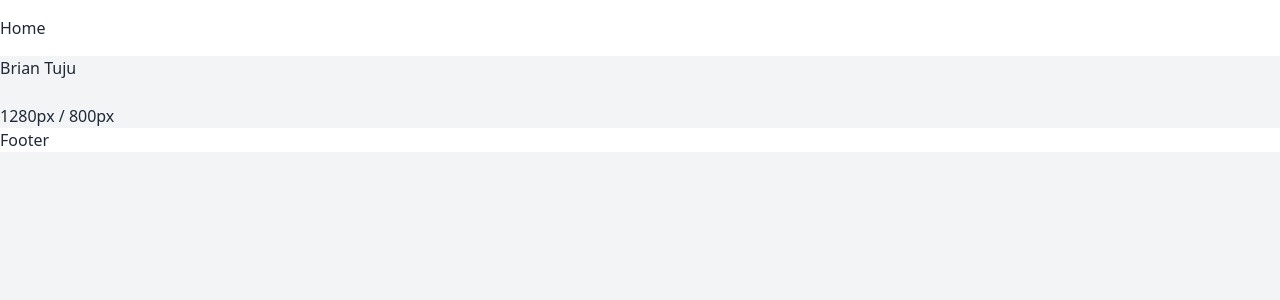
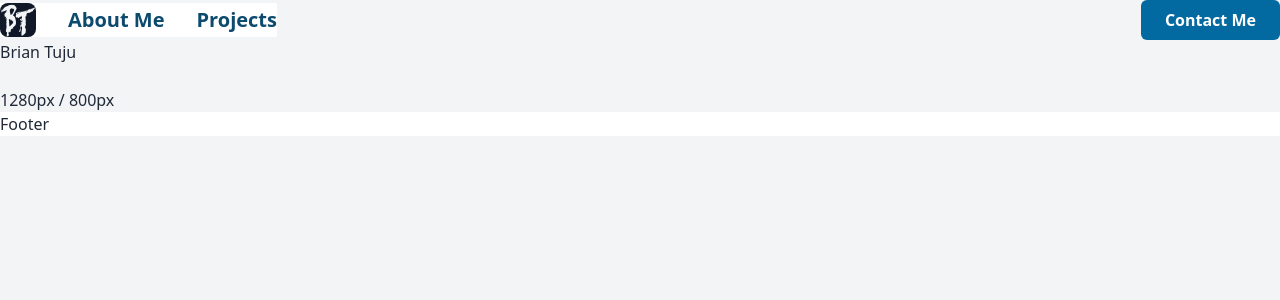
Before and after one commit to briantuju/briantuju, a Next.js app: page / in a window 1280 px wide. Shown: the top 300 px of the page. Built offline with nearby package versions, Linux system fonts and the light colour scheme.

Commit message:
Design the navigation

```diff
--- /dev/null
+++ b/components/icons/IconMenuLeft.tsx
@@ -0,0 +1,12 @@
+const IconMenuLeft = (props: React.SVGProps<SVGSVGElement>) => {
+  return (
+    <svg fill="none" viewBox="0 0 24 24" {...props}>
+      <path
+        fill="currentColor"
+        d="M2 5.995c0-.55.446-.995.995-.995h8.01a.995.995 0 010 1.99h-8.01A.995.995 0 012 5.995zM2 12c0-.55.446-.995.995-.995h18.01a.995.995 0 110 1.99H2.995A.995.995 0 012 12zM2.995 17.01a.995.995 0 000 1.99h12.01a.995.995 0 000-1.99H2.995z"
+      />
+    </svg>
+  )
+}
+
+export default IconMenuLeft
--- a/components/layout/Navigation.tsx
+++ b/components/layout/Navigation.tsx
@@ -1,10 +1,74 @@
-import Header from './Header'
+import Link from 'next/link'
+import Image from 'next/image'
+import { useState } from 'react'
+
+import { Size, useWindowSize } from '@/hooks/useWindowSize'
+import logoCropped from '@/public/img/logo-cropped.png'
+import IconMenuLeft from '../icons/IconMenuLeft'
+import { maxMobileWidth } from '@/utils'
+import Container from '../misc/Container'
+import Button from '../button/Button'
+import { Icon } from '../misc/Icon'
 
 const Navigation = () => {
+  const size: Size = useWindowSize()
+  const [showMobileNav, setShowMobileNav] = useState<boolean>(false)
+
+  const toggleMobileNav = () => setShowMobileNav(!showMobileNav)
+
+  const isMobile = size.width ? size.width <= maxMobileWidth : false
+
   return (
-    <>
-      <Header />
-    </>
+    <div className="relative">
+      <Container>
+        <nav>
+          <div className="flex items-center justify-between">
+            {/* Mobile Menu Toggle */}
+            <Icon
+              className="bt_color-brand cursor-pointer hover:text-brand-dark md:hidden"
+              icon={IconMenuLeft}
+              size={36}
+              onClick={toggleMobileNav}
+            />
+
+            {/* Navigation Items */}
+            {showMobileNav || !isMobile ? (
+              <div
+                className={`absolute md:relative left-0 top-12 md:top-0 w-full md:w-auto bg-white py-4 md:py-0 block`}
+              >
+                <div className="bt_container md:max-w-none">
+                  <ul className="flex flex-col md:flex-row gap-4 xl:gap-8 items-start md:items-center justify-start font-bold text-xl text-brand-dark">
+                    {/* Logo */}
+                    <Link
+                      href={'/'}
+                      className="absolute md:relative -top-11 md:top-0 left-20 md:left-0"
+                    >
+                      <Image
+                        src={logoCropped}
+                        alt="Brian Tuju logo"
+                        className="object-cover rounded-lg"
+                        width={36}
+                        height={36}
+                      />
+                    </Link>
+                    {/* Links */}
+                    <li>
+                      <Link href={'/about'}>About Me</Link>
+                    </li>
+                    <li>
+                      <Link href={'/projects'}>Projects</Link>
+                    </li>
+                  </ul>
+                </div>
+              </div>
+            ) : null}
+
+            {/* CTA Button */}
+            <Button className="bt_btn--sm rounded-full">Contact Me</Button>
+          </div>
+        </nav>
+      </Container>
+    </div>
   )
 }
 
--- /dev/null
+++ b/components/misc/Icon.tsx
@@ -0,0 +1,28 @@
+import { DetailedHTMLProps, HTMLAttributes } from 'react'
+
+interface IIconProps
+  extends DetailedHTMLProps<HTMLAttributes<HTMLElement>, HTMLElement> {
+  size?: number
+  color?: string
+  icon: React.ElementType
+}
+
+export const Icon: React.FC<IIconProps> = (props) => {
+  const { size, color, icon, style: styleArg, ...svgProps } = props
+  let svgExtraProps: any = {}
+
+  if (size !== undefined) {
+    svgExtraProps.width = `${size}px`
+    svgExtraProps.height = `${size}px`
+  } else {
+    // default
+    svgExtraProps.width = '24px'
+    svgExtraProps.height = '24px'
+  }
+
+  if (color !== undefined) {
+    svgExtraProps.style = { color, ...styleArg }
+  }
+  const IconComp: React.ElementType = icon
+  return <IconComp {...svgProps} {...svgExtraProps} />
+}
--- a/styles/sass/_utilities.scss
+++ b/styles/sass/_utilities.scss
@@ -1,4 +1,34 @@
-// Custom container class
-.bt_container {
-  @apply container mx-auto max-w-[90%] sm:max-w-[85%] xl:max-w-[1280px] 2xl:max-w-[1536px];
+@use 'variables' as vars;
+
+.bt_ {
+  // Custom container class
+  &container {
+    @apply container mx-auto max-w-[90%] sm:max-w-[85%] xl:max-w-[1280px] 2xl:max-w-[1536px];
+  }
+
+  // Text Color
+  &color- {
+    &brand {
+      @apply text-brand;
+    }
+    &dark {
+      @apply text-dark;
+    }
+    &light {
+      @apply text-light;
+    }
+  }
+
+  // Background Color
+  &bg- {
+    &brand {
+      @apply bg-brand;
+    }
+    &dark {
+      @apply bg-dark;
+    }
+    &light {
+      @apply bg-light;
+    }
+  }
 }
--- /dev/null
+++ b/utils/index.ts
@@ -0,0 +1,6 @@
+/**
+ * Maximum width for mobile
+ */
+const maxMobileWidth = 767
+
+export { maxMobileWidth }
```
